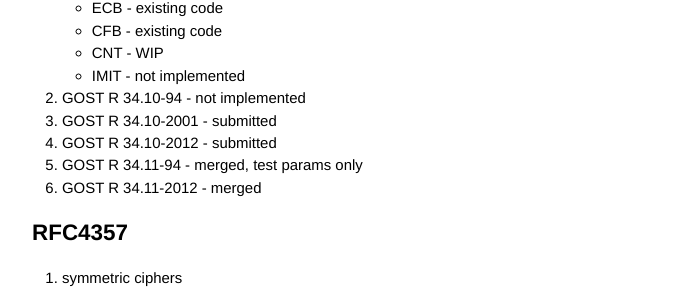
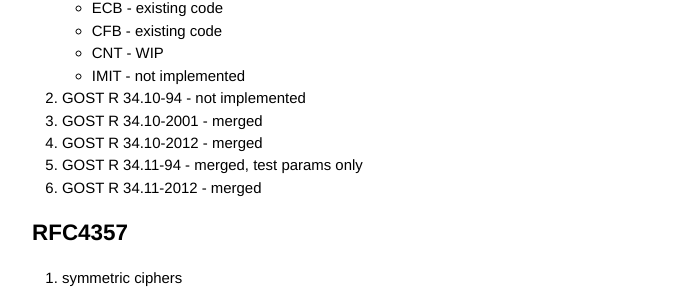
Before and after one commit to GostCrypt/gostcrypt.github.io, a Jekyll site: the page built from _posts/2013-01-04-standards.markdown, in a window 1280 px wide. Shown: the part 294-599 px from the top of the page, without its empty margins (294-985 px from the left). Built offline with Jekyll 4.4.1, drawn with Linux system fonts in a browser that asks for light colours.

Commit message:
GOST R signatures got merged
Signed-off-by: Dmitry Eremin-Solenikov <dmitry_eremin@mentor.com>

```diff
--- a/_posts/2013-01-04-standards.markdown
+++ b/_posts/2013-01-04-standards.markdown
@@ -13,8 +13,8 @@ special: true
     * CNT - WIP
     * IMIT - not implemented
 1. GOST R 34.10-94 - not implemented
-1. GOST R 34.10-2001 - submitted
-1. GOST R 34.10-2012 - submitted
+1. GOST R 34.10-2001 - merged
+1. GOST R 34.10-2012 - merged
 1. GOST R 34.11-94 - merged, test params only
 1. GOST R 34.11-2012 - merged
 
```
